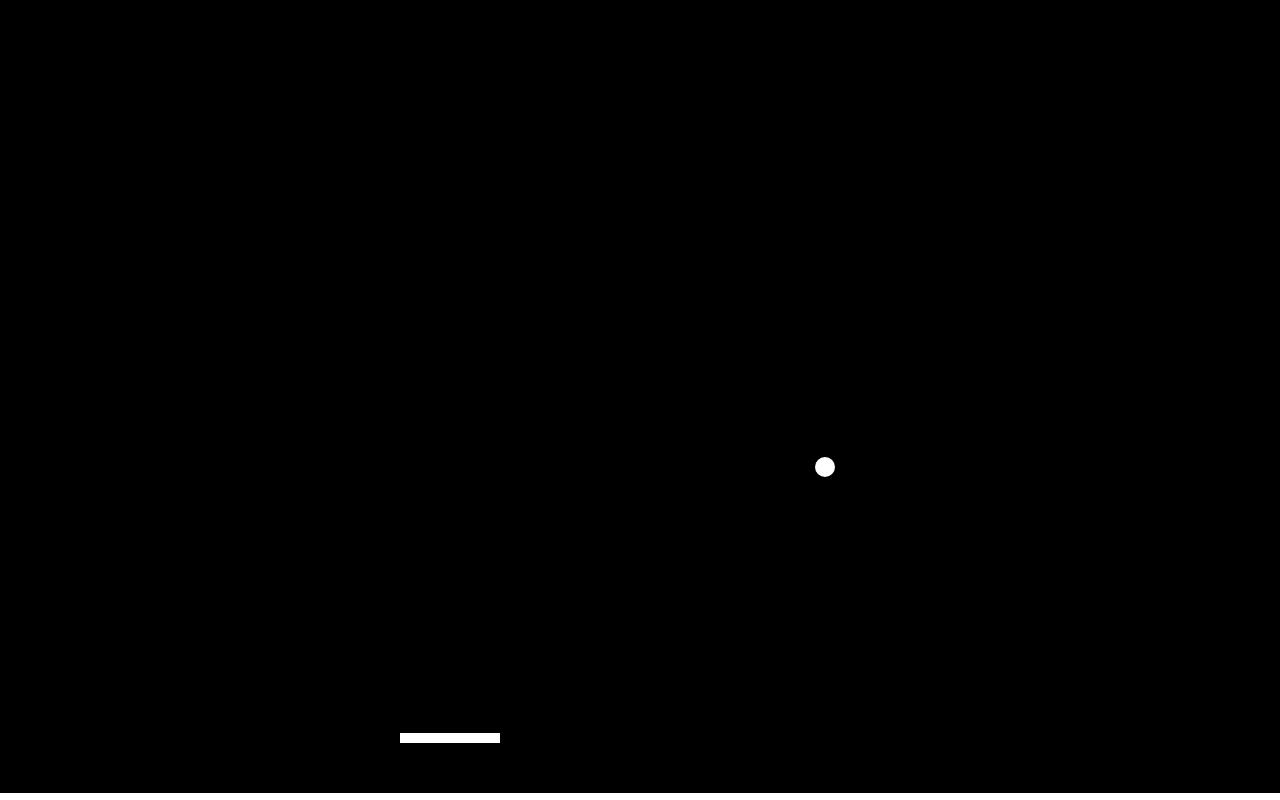
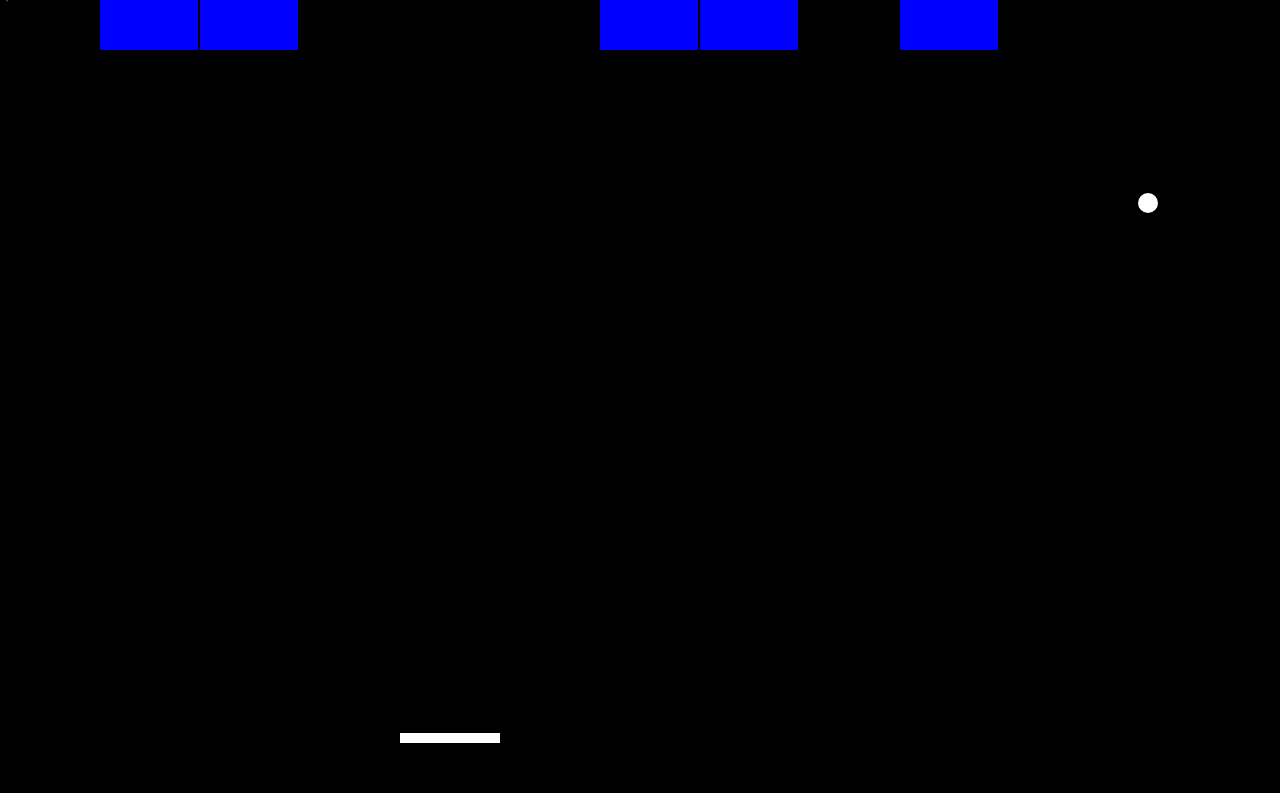
Before and after one commit to aruyamam/tile-classics-in-js, a plain HTML site: page ball-with-mouse-paddle/index.html in a window 1280 px wide. Drawn offline with Linux system fonts and the light colour scheme.

Commit message:
Row of Removable Bricks

```diff
--- a/ball-with-mouse-paddle/index.html
+++ b/ball-with-mouse-paddle/index.html
@@ -19,7 +19,16 @@
       var ballX = 75;
       var ballY = 75;
       var ballSpeedX = 5;
-      var ballSpeedY = 7;
+      var ballSpeedY = 8;
+
+      const BRICK_W = 100;
+      const BRICK_H = 50;
+      const BRICK_COUNT = 10;
+      var brick0 = true;
+      var brick1 = true;
+      var brick2 = true;
+      var brick3 = true;
+      var brickGrid = new Array(BRICK_COUNT);
 
       const PADDLE_WIDTH = 100;
       const PADDLE_THICKNESS = 10;
@@ -28,16 +37,28 @@
 
       var canvas, canvasContext;
 
+      var mouseX = 0;
+      var mouseY = 0;
+
       function updateMousePos(evt) {
-         // console.log(evt);
-
          var rect = canvas.getBoundingClientRect();
          var root = document.documentElement;
 
-         var mouseX = evt.clientX - rect.left - root.scrollLeft;
-         // var mouseY = evt.clientY - rect.top - root.scrollTop;
+         mouseX = evt.clientX - rect.left - root.scrollLeft;
+         mouseY = evt.clientY - rect.top - root.scrollTop;
 
          paddleX = mouseX - PADDLE_WIDTH / 2;
+      }
+
+      function brickReset() {
+         for (let i = 0; i < BRICK_COUNT; i++) {
+            if (Math.random() < 0.5) {
+               brickGrid[i] = true;
+            }
+            else {
+               brickGrid[i] = false;
+            }
+         }
       }
 
       window.onload = function () {
@@ -50,6 +71,8 @@
          setInterval(updateAll, 1000 / framesPerSecond);
 
          canvas.addEventListener('mousemove', updateMousePos);
+
+         brickReset();
       }
 
       function updateAll() {
@@ -100,6 +123,14 @@
          }
       }
 
+      function drawBricks() {
+         for (let i = 0; i < BRICK_COUNT; i++) {
+            if (brickGrid[i]) {
+               colorRect(BRICK_W * i, 0, BRICK_W - 2, BRICK_H, 'blue');
+            }
+         }
+      }
+
       function drawAll() {
          // clear screen
          colorRect(0, 0, canvas.width, canvas.height, 'black');
@@ -108,6 +139,10 @@
          colorCircle(ballX, ballY, 10, 'white');
 
          colorRect(paddleX, canvas.height - PADDLE_DIST_FROM_EDGE, PADDLE_WIDTH, PADDLE_THICKNESS)
+
+         drawBricks();
+
+         colorText(mouseX + ',' + mouseY, mouseX, mouseY, 'yellow');
       }
 
       function colorRect(topLeftX, topLeftY, boxWidth, boxHeight, fillColor) {
@@ -121,6 +156,11 @@
          canvasContext.arc(centerX, centerY, radius, 0, Math.PI * 2, true);
          canvasContext.fill();
       }
+
+      function colorText(showWords, textX, textY, fillColor) {
+         canvasContext.fillStyle = fillColor;
+         canvasContext.fillText(showWords, textX, textY);
+      }
    </script>
 </body>
 </html>
```
